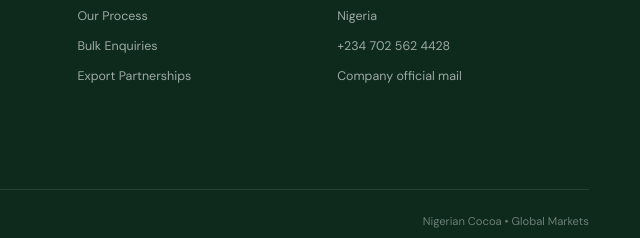
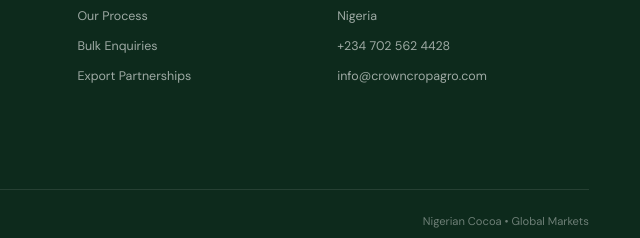
Before and after one commit to Marvytec/crowncrop, a plain HTML site: page index.html in a window 1280 px wide. Shown: the part 5790-6028 px from the top of the page, 640-1280 px from the left. Drawn offline with nearby package versions, Linux system fonts and the light colour scheme.

Commit message:
Update contact email in footer section

```diff
--- a/index.html
+++ b/index.html
@@ -282,7 +282,7 @@
         <h4>Contact</h4>
         <p>Idanre, Ondo State</p>
         <p>Nigeria</p><a href="tel:+2347025624428">+234 702 562 4428</a><a
-          href="mailto:info@crowncropagro.com">Company official mail</a>
+          href="mailto:info@crowncropagro.com">info@crowncropagro.com</a>
       </div>
     </div>
     <div class="container footer-bottom">
```
